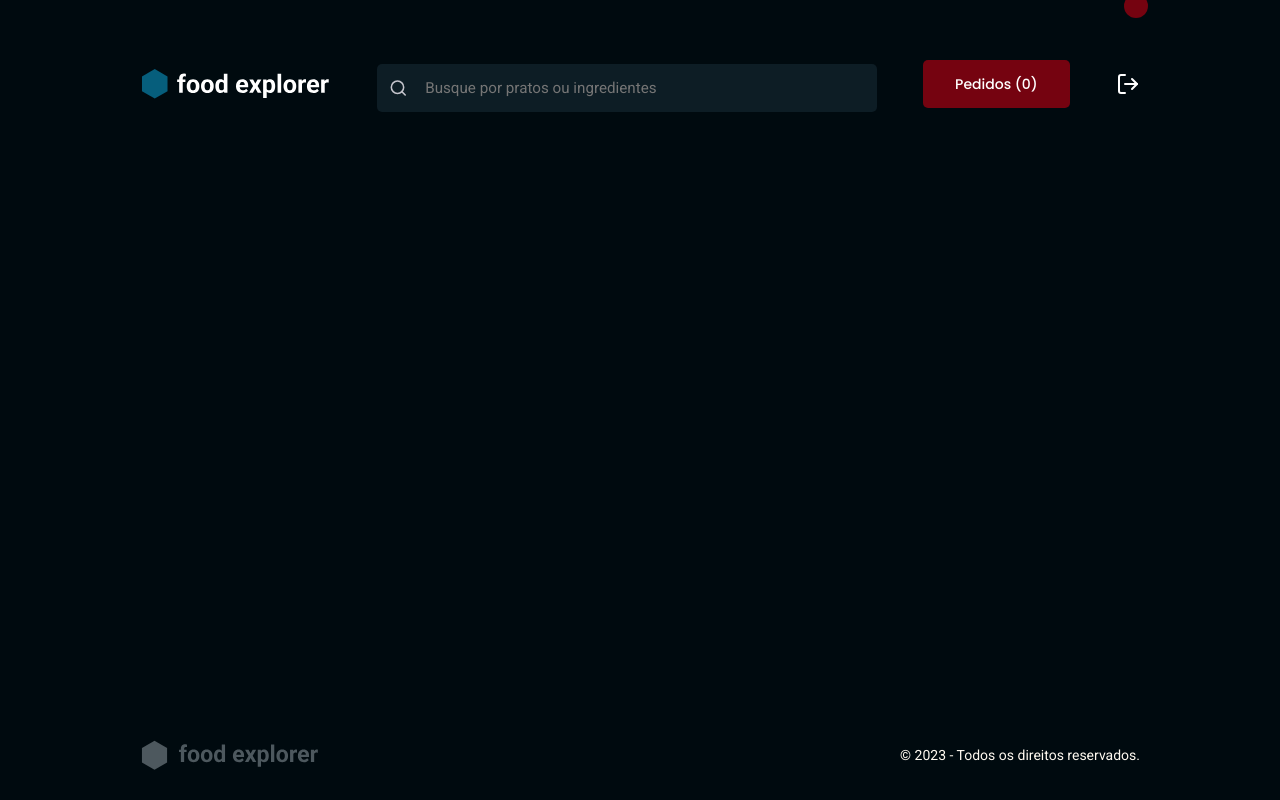
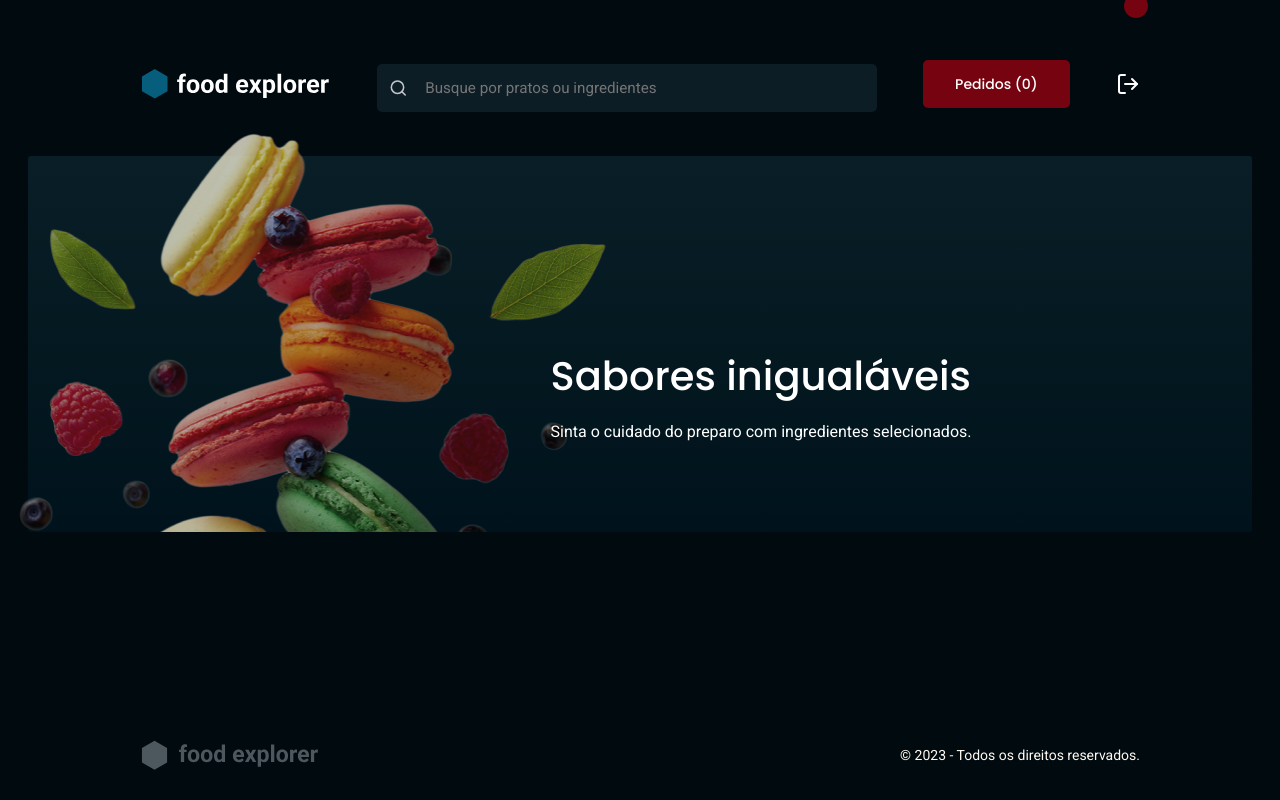
Before and after one commit to consolmagno/food_explorer, a React (Vite) app: page / in a window 1280 px wide. Built offline with nearby package versions, Linux system fonts and the light colour scheme; some icons are missing.

Commit message:
Hero Section

```diff
--- a/src/components/Button/style.js
+++ b/src/components/Button/style.js
@@ -12,6 +12,7 @@ export const Container = styled.button`
   max-width: 19.75rem;
   border-radius: 5px;
   padding: 0.75rem 2rem;
+  height: 48px;
   cursor: pointer;
 
   display: flex;
--- a/src/components/Header/style.js
+++ b/src/components/Header/style.js
@@ -4,7 +4,7 @@ export const Container = styled.header`
   position: fixed;
   z-index: 2;
   width: 100vw;
-  padding: 3.5rem 1.75rem;
+  padding: 3.5rem 1.75rem 1.5rem;
 
   img{
     height: 25px;
@@ -51,7 +51,6 @@ export const Container = styled.header`
     margin-left:auto;
     margin-right:auto;
     padding: 3.5rem 0;
-
 
     img{
     height: 30px;
--- a/src/pages/Home/index.jsx
+++ b/src/pages/Home/index.jsx
@@ -1,8 +1,9 @@
 import { Header } from "../../components/Header";
-import { Container } from "./style";
+import { Container, Hero, Content } from "./style";
 import {Input} from "../../components/Input"
 import {FiSearch} from "react-icons/fi"
 import { Footer } from "../../components/Footer";
+import imgHeroSection from "../../assets/heroSection.png"
 
 export function Home(){
   return(
@@ -10,6 +11,15 @@ export function Home(){
       <Header>
         <Input type="text" placeholder="Busque por pratos ou ingredientes" id="search" icon={FiSearch}/>
       </Header>
+      <Content>
+        <Hero>
+          <img src={imgHeroSection} alt="" />
+            <div className="heroText">
+              <h2>Sabores inigualáveis</h2>
+              <p>Sinta o cuidado do preparo com ingredientes selecionados.</p>
+            </div>
+        </Hero>
+      </Content>
       <Footer/>
     </Container>
   )
--- a/src/pages/Home/style.js
+++ b/src/pages/Home/style.js
@@ -2,7 +2,65 @@ import styled from "styled-components";
 
 export const Container = styled.div`
 
+`
+export const Content = styled.div`
+  padding: calc(2.75rem + 7rem) 1.75rem;
+
+`
+
+export const Hero = styled.div`
+  background: linear-gradient(180deg, #091E26 0%, #00131C 100%);
+  border-radius: 2.917px;
+  display: flex;
+  align-items: end;
+
+  img{
+    height: 9.3rem;
+    margin-top: -30px;
+    margin-left: -30px;
+  }
+
+  .heroText{
+    margin-left: -80px;
+  }
+
+  .heroText h2{
+    font-family: Poppins;
+    font-size: 1.125rem;
+    font-weight: 600;
+    line-height: 140%;
+    margin-bottom: 0.2rem;
+
+  }
+
+  .heroText p{
+    font-family: Poppins;
+    font-size: 0.75rem;
+    font-weight: 400;
+    line-height: 140%;
+    margin-bottom: 1.4rem;
+  }
+
+
   @media screen and (min-width: 1000px){
+
+  img{
+    height: 25.4rem;
+  }
+
+  .heroText h2{
+    font-size: 2.5rem;
+    font-weight: 500;
+    margin-bottom: 0.5em;
+  }
+
+  .heroText p{
+    font-family: Roboto;
+    font-size: 1rem;
+    line-height: 100%;
+    font-weight: 400;
+    margin-bottom: 5.75rem;
+  }
 
   }
 `
```
Also changed, not shown: src/assets/heroSection.png (added).
